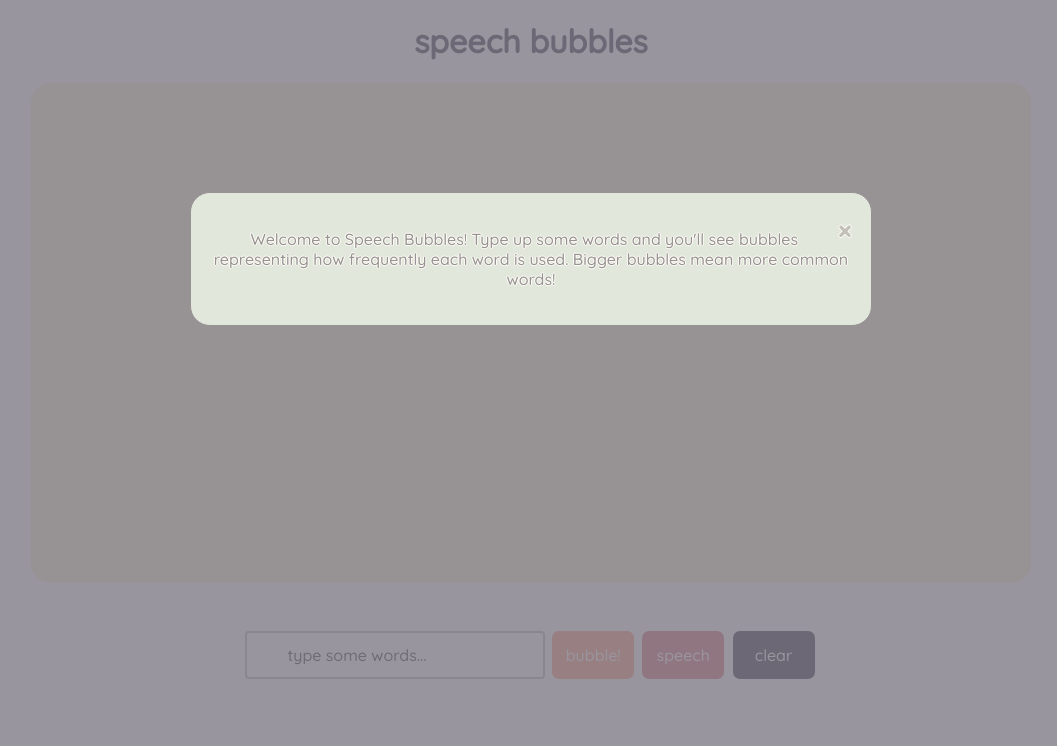
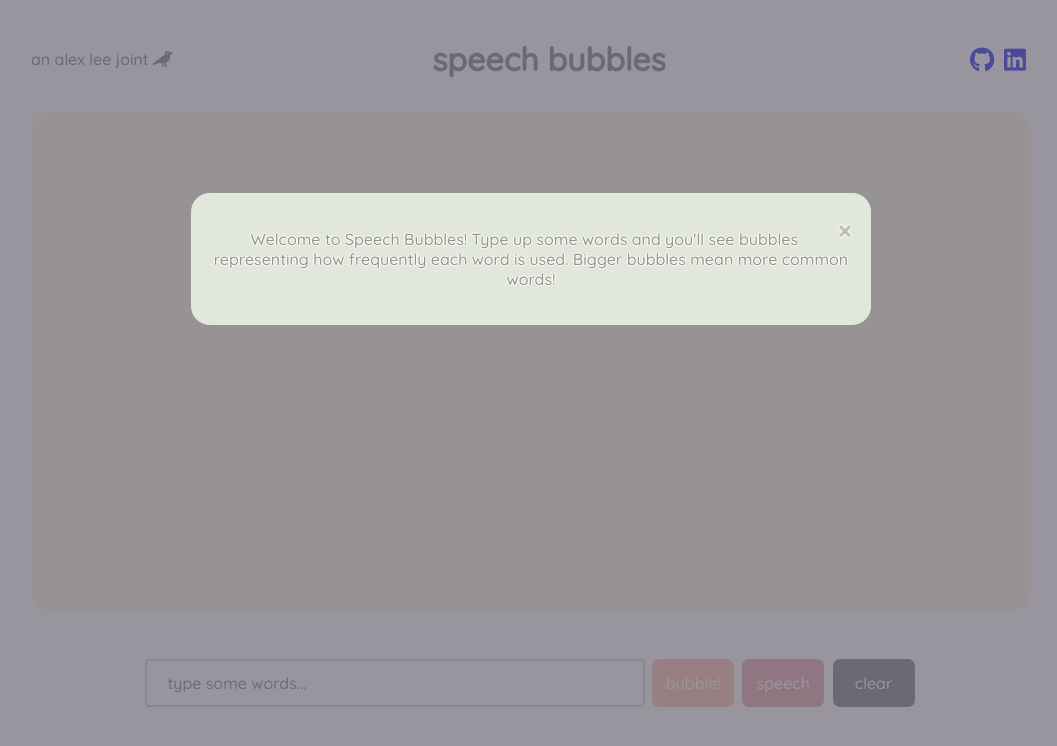
Before and after one commit to aklee2106/speech_bubbles, a website built with webpack: page index.html in a window 1280 px wide. Shown: the whole page, without its empty margins (109-1166 px from the left). Built offline with nearby package versions, Linux system fonts and the light colour scheme.

Commit message:
add header

```diff
--- a/index.html
+++ b/index.html
@@ -15,8 +15,15 @@
 	</head>
 
   <body>
+		<header>
+			<span>an alex lee joint  <i class="fas fa-crow"></i></span>
+			<h1>speech bubbles</h1>
+			<ul class='header-links'>
+				<li><a href="https://www.github.com/aklee2106"><i class="fab fa-github"></i></a></li>
+				<li><a href="https://www.linkedin.com/in/aklee2106"><i class="fab fa-linkedin"></i></a></li>
+			</ul>
+		</header>
 
-		<h1>speech bubbles</h1>
 		<div class='modal'>
 			<div class='modal-content'>
 				<span class='close'>&times;</span>
@@ -39,14 +46,4 @@
 
 	</body>
 
-	<!-- <footer className="splash-footer">
-		<span>an alex lee joint  <i class="fas fa-crow"></i></span>
-		<ul class='footer-links'>
-			<li><a href="https://www.github.com/aklee2106"><i class="fab fa-github"></i></a></li>
-			<li><a href="https://www.linkedin.com/in/aklee2106"><i class="fab fa-linkedin"></i></a></li>
-			<li><a href="https://angel.co/u/alexander-k-lee"><i classd="fab fa-angellist"></i></a></li>
-		</ul>
-	</footer> -->
-
-
 </html>
--- a/src/scripts/circles.js
+++ b/src/scripts/circles.js
@@ -7,7 +7,6 @@ document.addEventListener('DOMContentLoaded', ()=> {
   const speechButton = document.getElementById('speech');
   const mainContainer = document.querySelector('.main-container');
   const tooltip = d3.select('#word-preview')
-  // const fakeWords = [];
 
   const modal = document.querySelector('.modal');
   const xbutton = document.querySelector('.close');
@@ -97,7 +96,6 @@ document.addEventListener('DOMContentLoaded', ()=> {
 			.catch(err => {
         console.log(err);
         console.log(`${word} is not a word!`);
-        // fakeWords.push(`${word} is not a word!`);
 			});
     });
 
--- a/src/styles/index.css
+++ b/src/styles/index.css
@@ -1,5 +1,4 @@
 body {
-  font-family: 'Sacramento', cursive;
   font-family: 'Quicksand', sans-serif;
   /* font-weight: 300; */
   /* background-color: #faf3dd; */
@@ -61,7 +60,7 @@ body > h1 {
 }
 
 input[type=text] {
-  width: 300px;
+  width: 500px;
   box-sizing: border-box;
   border: 2px solid #ccc;
   border-radius: 4px;
@@ -69,14 +68,8 @@ input[type=text] {
   background-color: white;
   background-position: 10px 10px;
   background-repeat: no-repeat;
-  padding: 12px 20px 12px 40px;
-  transition: width 0.4s ease-in-out;
+  padding: 12px 20px 12px 20px;
   font-family: 'Quicksand', sans-serif;;
-}
-
-input[type=text]:focus {
-  width: 60%;
-  max-width: 650px;
 }
 
 button {
@@ -112,35 +105,27 @@ button {
 }
 
 
-
-/* footer styling */
-.splash-footer {
-  background-color: #f3f5f8;
-  height: 50px;
+header {
   display: flex;
+  width: 1000px;
+  flex-direction: row;
+  justify-content: space-between;
   align-items: center;
-  justify-content: space-between;
-  bottom: 0;
-  width: 100%;
+  padding: 10px;
+  margin: 0 auto;
+  /* max-width: 1084px; */
 }
-
-.splash-footer span {
-  margin-left: 60px;
-  text-transform: none;
-}
-
-
-.footer-links {
-  float: right;
-  margin-right: 30px;
-  font-size: 25px;
+.header-links {
   display: flex;
-  justify-content: center;
+  flex-direction: row;
   align-items: center;
 }
 
-.splash-footer li {
-  list-style: none;
-  margin-right: 20px;
-  margin-bottom: 0;
+.header-links li {
+  display: flex;
+  flex-direction: row;
+  align-items: 0 8px;
+  text-decoration: none;
+  font-size: 25px;
+  margin: 5px;
 }
```
Also changed, not shown: dist/main.css, dist/main.js.
